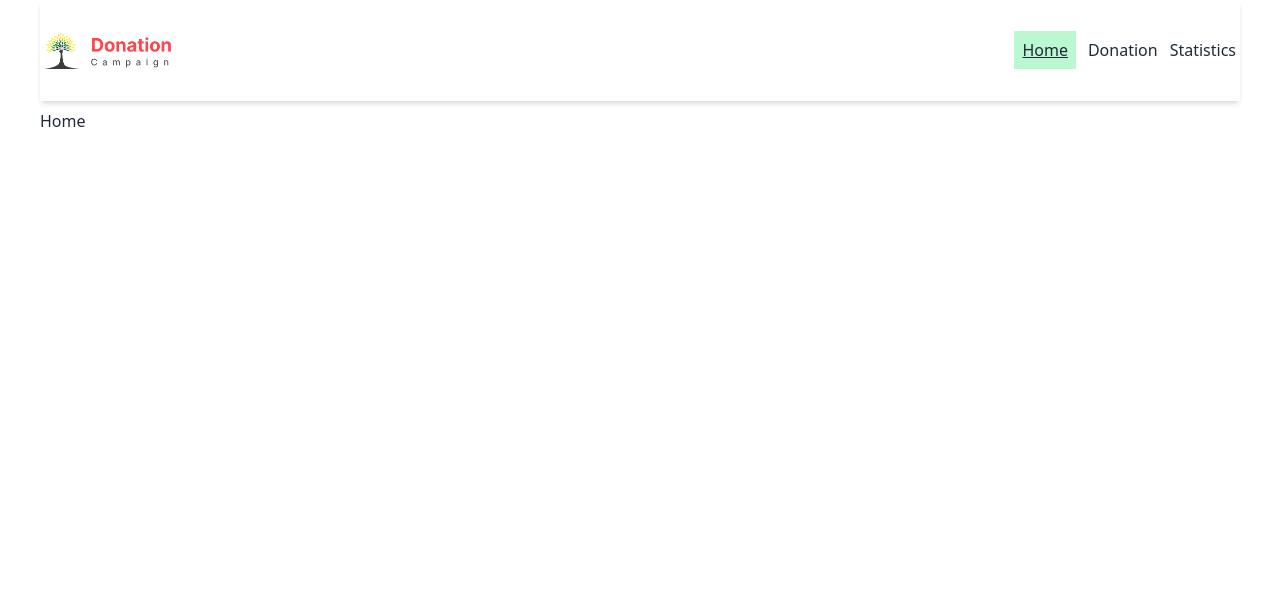
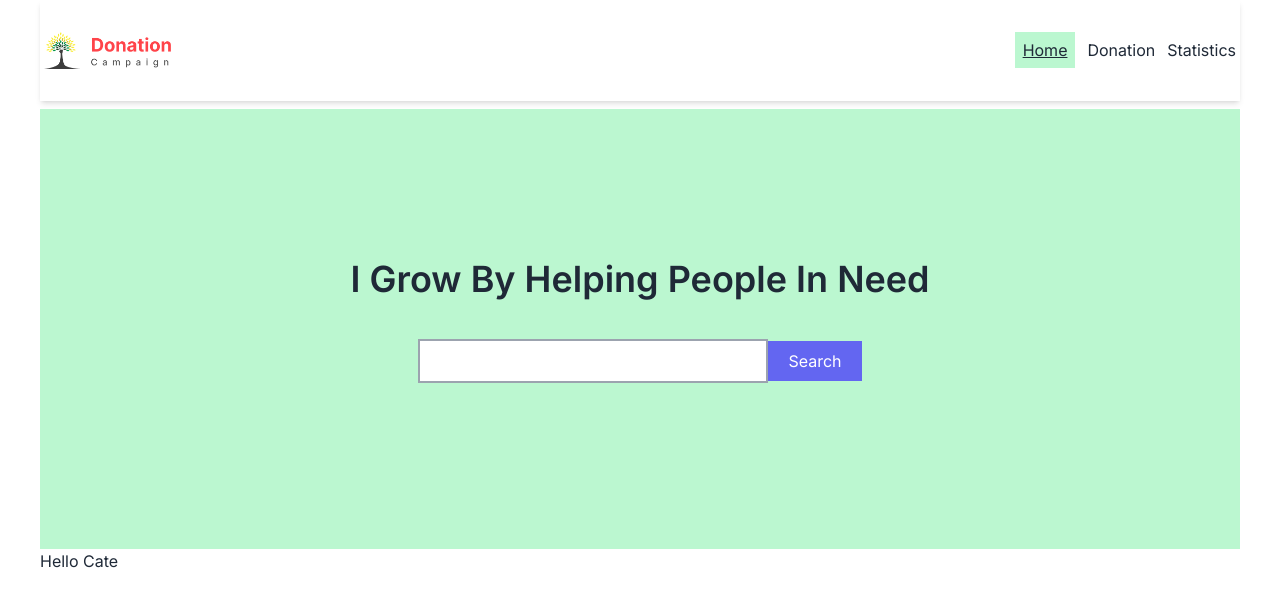
Before and after one commit to Rifazul-Islam/donation-campaign, a React (Vite) app: page / in a window 1280 px wide. Shown: the top 606 px of the page. Built offline with nearby package versions, Linux system fonts and the light colour scheme.

Commit message:
Insert The Banner section

```diff
--- /dev/null
+++ b/src/components/Banner/Banner.css
@@ -0,0 +1,4 @@
+.layoutImg{
+
+  background-image: url('');
+}
--- /dev/null
+++ b/src/components/Banner/Banner.jsx
@@ -0,0 +1,21 @@
+
+const Banner = () => {
+return (
+<div className="bg-green-200 py-5">
+ <div className="flex justify-center items-center h-[50vh] p-1">
+
+
+<div>
+<h2 className="text-4xl font-semibold"> I Grow By Helping People In Need </h2> <br></br>
+ <div className="text-center py-4">
+ <input className="py-2 px-14 border-2 border-gray-400" type="text" name="name" id="" />
+ <button className="py-2 px-5 bg-indigo-500 text-white hover:bg-red-700"> Search</button>
+  </div>
+</div>
+
+</div>
+</div>
+);
+};
+
+export default Banner;
--- /dev/null
+++ b/src/components/Categories/Categories.jsx
@@ -0,0 +1,10 @@
+
+const Categories = () => {
+return (
+<div>
+         <h1> Hello Cate</h1>
+</div>
+);
+};
+
+export default Categories;
--- a/src/components/Home/Home.jsx
+++ b/src/components/Home/Home.jsx
@@ -1,9 +1,12 @@
+import Banner from "../Banner/Banner";
+import Categories from "../Categories/Categories";
 
 
 const Home = () => {
 return (
 <div>
-    Home
+<Banner></Banner>
+<Categories></Categories>
 </div>
 );
 };
--- a/src/index.css
+++ b/src/index.css
@@ -1,3 +1,8 @@
+@import url('https://fonts.googleapis.com/css2?family=Inter:wght@400;500;600;700;800&display=swap');
 @tailwind base;
 @tailwind components;
 @tailwind utilities;
+
+body{
+font-family: 'Inter', sans-serif;
+}
```
